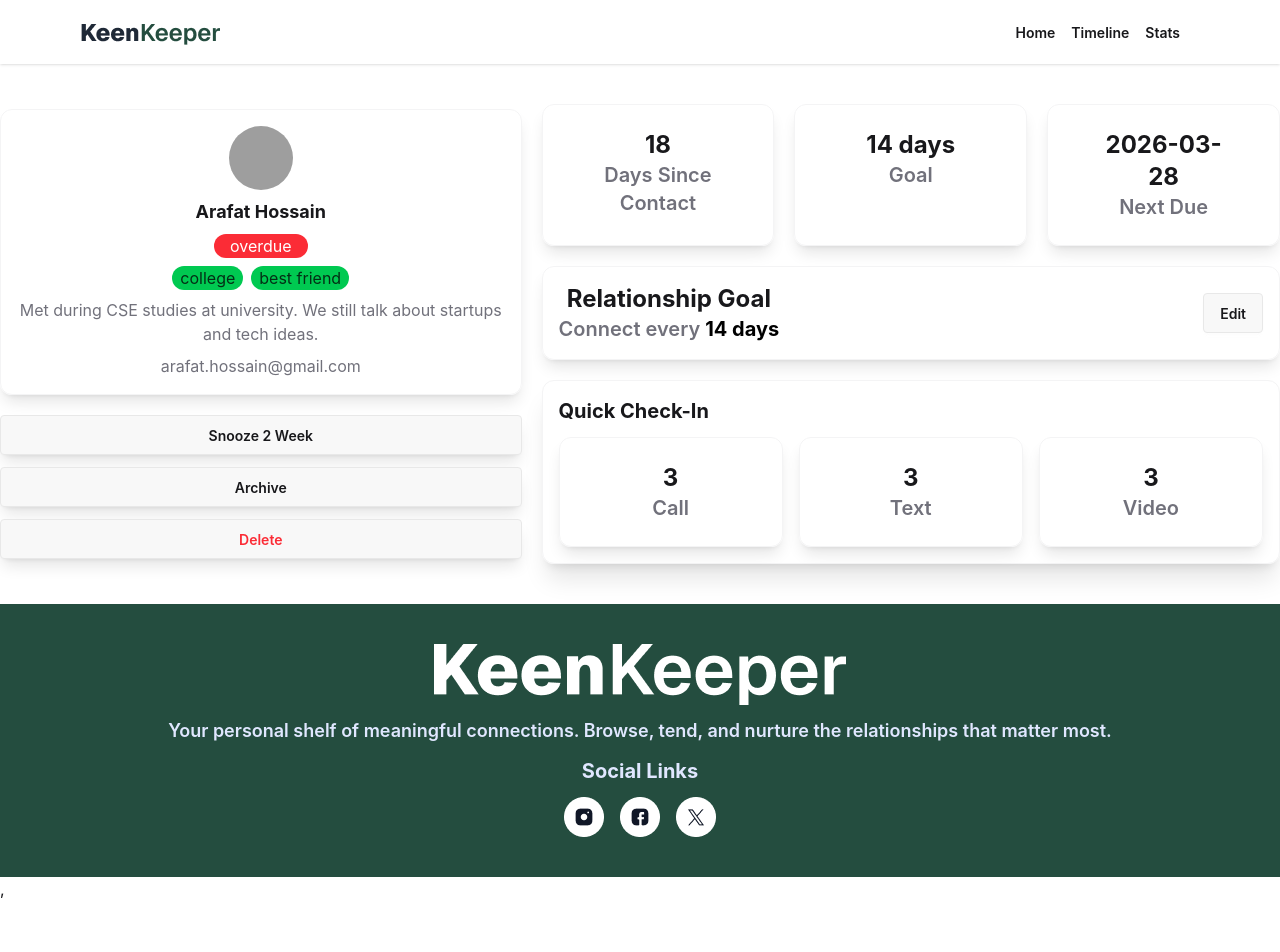
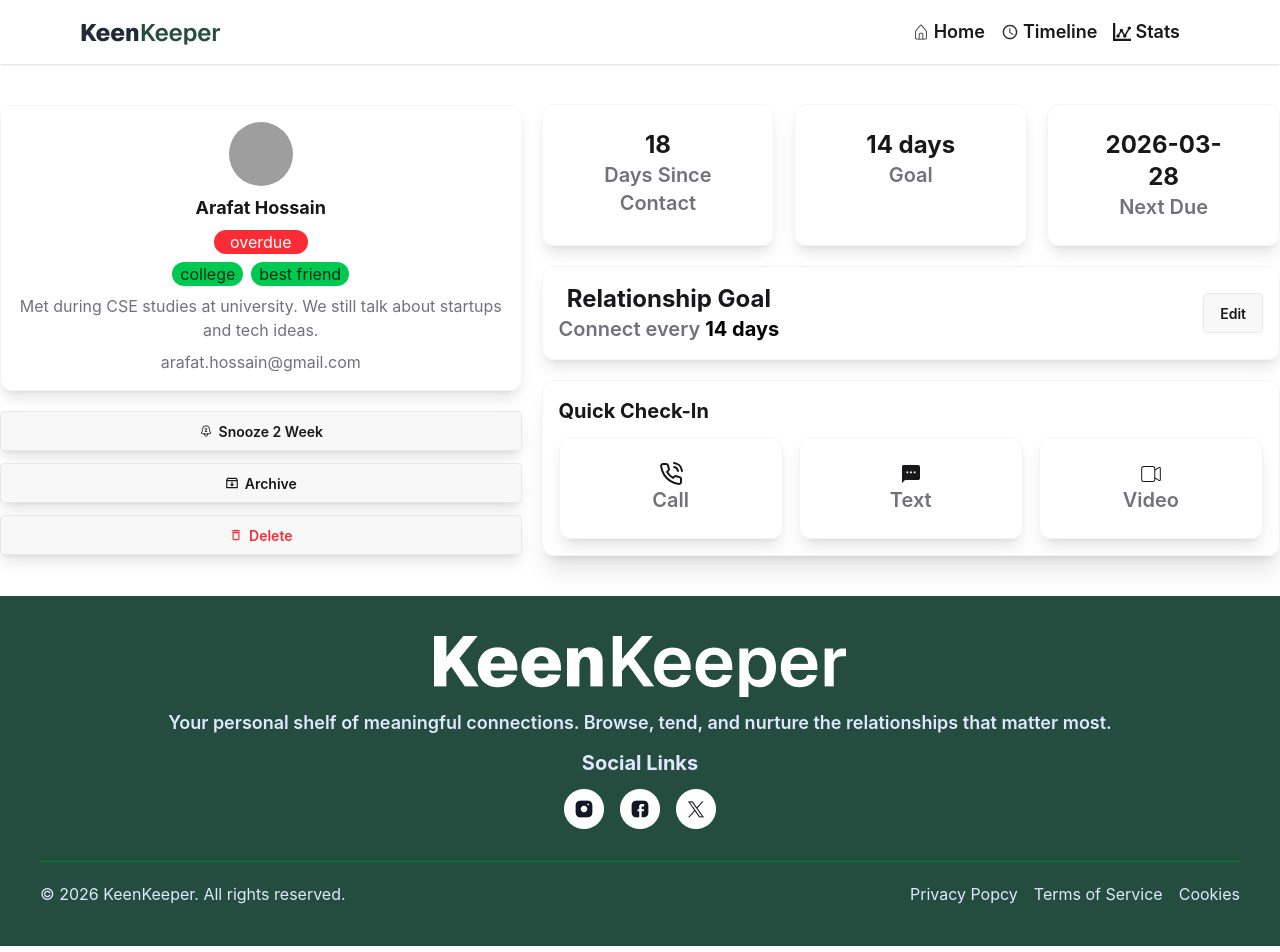
Before and after one commit to asrahat/keen-keeper-a7, a React (Vite) app: page /friends/1 in a window 1280 px wide. Shown: the top 952 px of the page. Before the commit the page ends 901 px from the top, so only its background shows below. Built offline with nearby package versions, Linux system fonts and the light colour scheme; grey boxes are pictures that could not be loaded.

Commit message:
icons added

```diff
--- a/package.json
+++ b/package.json
@@ -13,7 +13,9 @@
     "@tailwindcss/vite": "^4.2.2",
     "react": "^19.2.4",
     "react-dom": "^19.2.4",
+    "react-icons": "^5.6.0",
     "react-router": "^7.14.1",
+    "react-toastify": "^11.0.5",
     "recharts": "^3.8.1",
     "tailwindcss": "^4.2.2"
   },
--- a/src/components/shared/Footer.jsx
+++ b/src/components/shared/Footer.jsx
@@ -7,27 +7,37 @@ import { Link } from "react-router";
 const Footer = () => {
   return (
     <footer className="bg-[#244d3f] flex flex-col justify-center items-center text-primary-content p-10 space-y-3">
+      <img src={logoImg} alt="" />
+      <p className="text-lg font-semibold">
+        Your personal shelf of meaningful connections. Browse, tend, and nurture
+        the relationships that matter most.
+      </p>
 
-        <img src={logoImg} alt="" />
-        <p className="text-lg font-semibold">
-          Your personal shelf of meaningful connections. Browse, tend, and
-          nurture the relationships that matter most.
-        </p>
-
-      <nav className="flex flex-col items-center space-y-3">
+      <nav className="flex flex-col items-center space-y-3 ">
         <h2 className="text-xl font-bold">Social Links</h2>
         <div className="grid grid-flow-col gap-4">
-          <Link to='/'>
+          <Link to="/">
             <img src={instaImg} alt="" />
           </Link>
-          <Link to='/'>
+          <Link to="/">
             <img src={facebookImg} alt="" />
           </Link>
-          <Link to='/'>
+          <Link to="/">
             <img src={XImg} alt="" />
           </Link>
         </div>
       </nav>
+
+      <div className="flex justify-between items-center mt-5 pt-5 border-t border-green-700 w-full">
+        <div>
+          <h2>© 2026 KeenKeeper. All rights reserved.</h2>
+        </div>
+        <div className="flex gap-4">
+          <a>Privacy Popcy</a>
+          <a>Terms of Service</a>
+          <a>Cookies</a>
+        </div>
+      </div>
     </footer>
   );
 };
--- a/src/components/shared/Navbar.jsx
+++ b/src/components/shared/Navbar.jsx
@@ -1,19 +1,25 @@
 import React from "react";
 import Navlinks from "./Navlinks";
 import logoImg from '../../assets/logo.png'
+import { CiHome } from "react-icons/ci";
+import { ImStatsDots } from "react-icons/im";
+import { IoMdTime } from "react-icons/io";
 const Navbar = () => {
     const navItems = [
     {
       path: "/",
       text: "Home",
+      icon:<CiHome />
     },
     {
       path: "/selectedFriends",
       text: "Timeline",
+      icon: <IoMdTime />
     },
     {
       path: "/stats",
       text: "Stats",
+      icon: <ImStatsDots />
     },
   ];
   return (
@@ -42,7 +48,8 @@ const Navbar = () => {
             className="menu menu-sm dropdown-content bg-base-100 rounded-box z-1 mt-3 w-52 p-2 shadow"
           >
              {navItems.map((item, index) => (
-            <Navlinks key={index} to={item.path}>
+            <Navlinks className='flex' key={index} to={item.path}>
+              {item.icon}
               {item.text}
             </Navlinks>
           ))}
@@ -53,7 +60,8 @@ const Navbar = () => {
       <div className="navbar-end hidden lg:flex">
         <ul className="menu menu-horizontal px-1">
           {navItems.map((item, index) => (
-            <Navlinks key={index} to={item.path}>
+            <Navlinks  className='flex items-center gap-1 text-lg'  key={index} to={item.path}>
+              {item.icon}
               {item.text}
             </Navlinks>
           ))}
--- a/src/homepage/Banner.jsx
+++ b/src/homepage/Banner.jsx
@@ -1,5 +1,6 @@
 import React from "react";
 import useFriends from "../hooks/useFriends";
+import { MdAdd } from "react-icons/md";
 
 const Banner = () => {
   const { friends } = useFriends();
@@ -18,7 +19,8 @@ const Banner = () => {
       </div>
 
       <button className="btn bg-[#244d3f] text-white border-zinc-300 mr-4">
-        Add to Friend
+       <MdAdd className="text-xl"/>
+ Add to Friend
       </button>
       </div>
 
--- a/src/layout/Root.jsx
+++ b/src/layout/Root.jsx
@@ -5,9 +5,11 @@ import Footer from '../components/shared/Footer';
 
 const Root = () => {
     return (
-        <div>
+        <div className='min-h-screen flex flex-col'>
             <Navbar></Navbar>
-            <Outlet></Outlet>
+            <div className='flex-1'>
+                <Outlet></Outlet>
+            </div>
             <Footer></Footer>
         </div>
     );
--- a/src/main.jsx
+++ b/src/main.jsx
@@ -11,6 +11,7 @@ import FriendDetails from "./pages/friendDetails/FriendDetails";
 import SelectFriends from "./pages/selectFriends/SelectFriends";
 import SelectFriendsProvider from "./context/selectFriendsProvider";
 import Stats from "./pages/stats/Stats";
+import { ToastContainer } from "react-toastify";
 const router = createBrowserRouter([
   {
     path: "/",
@@ -44,6 +45,7 @@ createRoot(document.getElementById("root")).render(
     <SelectFriendsProvider>
 
       <RouterProvider router={router} />,
+      <ToastContainer position="top-center" />
     </SelectFriendsProvider>
 
   </StrictMode>,
--- a/src/pages/friendDetails/FriendDetails.jsx
+++ b/src/pages/friendDetails/FriendDetails.jsx
@@ -2,6 +2,13 @@ import React, { useContext } from "react";
 import { useParams } from "react-router";
 import useFriends from "../../hooks/useFriends";
 import { SelectFriendsContext } from "../../context/selectFriendsProvider";
+import { HiOutlineBellSnooze } from "react-icons/hi2";
+import { RiInboxArchiveLine } from "react-icons/ri";
+import { MdDeleteOutline } from "react-icons/md";
+import { FiPhoneCall } from "react-icons/fi";
+import { IoMdText } from "react-icons/io";
+import { CiVideoOn } from "react-icons/ci";
+import { toast } from "react-toastify";
 
 const FriendDetails = () => {
   const { id } = useParams();
@@ -39,7 +46,7 @@ const FriendDetails = () => {
     };
 
     setSelectedFriends([...selectedFriends, newItem]);
-    alert(`${type} scheduled with ${isFriendExist.name}`);
+    toast.success(`${type} scheduled with ${isFriendExist.name}`);
   };
 
   return (
@@ -72,13 +79,16 @@ const FriendDetails = () => {
         </div>
         <div className=" flex flex-col items-center space-y-3">
           <button className="btn w-full backdrop-blur-lg shadow-lg hover:shadow-2xl hover:-translate-y-2 transition-all duration-300">
-            Snooze 2 Week
+           <HiOutlineBellSnooze />
+ Snooze 2 Week
           </button>
           <button className="btn w-full backdrop-blur-lg shadow-lg hover:shadow-2xl hover:-translate-y-2 transition-all duration-300">
-            Archive
+           <RiInboxArchiveLine />
+ Archive
           </button>
           <button className="btn w-full backdrop-blur-lg shadow-lg hover:shadow-2xl hover:-translate-y-2 transition-all duration-300 text-red-500">
-            Delete
+           <MdDeleteOutline />
+ Delete
           </button>
         </div>
       </div>
@@ -120,23 +130,25 @@ const FriendDetails = () => {
           <div className="grid md:grid-cols-2 lg:grid-cols-3 gap-4">
             <div
               onClick={() => handleSelectedFriends("Call")}
-              className="backdrop-blur-lg shadow-lg hover:shadow-2xl hover:-translate-y-2 transition-all duration-300 border border-zinc-100  px-12 py-6 text-center rounded-xl cursor-pointer"
+              className="flex flex-col items-center  backdrop-blur-lg shadow-lg hover:shadow-2xl hover:-translate-y-2 transition-all duration-300 border border-zinc-100  px-12 py-6 text-center rounded-xl cursor-pointer"
             >
-              <h2 className="text-2xl font-bold">3</h2>
+              <h2 className="text-2xl font-bold"><FiPhoneCall /></h2>
               <p className="text-xl font-semibold text-zinc-500">Call</p>
             </div>
             <div
               onClick={() => handleSelectedFriends("Text")}
-              className="backdrop-blur-lg shadow-lg hover:shadow-2xl hover:-translate-y-2 transition-all duration-300 border border-zinc-100  px-12 py-6 text-center rounded-xl cursor-pointer"
+              className="flex flex-col items-center  backdrop-blur-lg shadow-lg hover:shadow-2xl hover:-translate-y-2 transition-all duration-300 border border-zinc-100  px-12 py-6 text-center rounded-xl cursor-pointer"
             >
-              <h2 className="text-2xl font-bold">3</h2>
+              <h2 className="text-2xl font-bold"><IoMdText />
+</h2>
               <p className="text-xl font-semibold text-zinc-500">Text</p>
             </div>
             <div
               onClick={() => handleSelectedFriends("Video")}
-              className="backdrop-blur-lg shadow-lg hover:shadow-2xl hover:-translate-y-2 transition-all duration-300 border border-zinc-100  px-12 py-6 text-center rounded-xl cursor-pointer"
+              className="flex flex-col items-center backdrop-blur-lg shadow-lg hover:shadow-2xl hover:-translate-y-2 transition-all duration-300 border border-zinc-100  px-12 py-6 text-center rounded-xl cursor-pointer"
             >
-              <h2 className="text-2xl font-bold">3</h2>
+              <h2 className="text-2xl font-bold"><CiVideoOn />
+</h2>
               <p className="text-xl font-semibold text-zinc-500">Video</p>
             </div>
           </div>
--- a/src/pages/selectFriends/SelectFriends.jsx
+++ b/src/pages/selectFriends/SelectFriends.jsx
@@ -10,9 +10,7 @@ const SelectFriends = () => {
   console.log(setSelectedFriends, "selectedFriends");
   return (
     <div className="container mx-auto my-10">
-      {selectedFriends.length === 0 ? (
-        <div>
-          <div className="my-4">
+      <div className="my-4">
             <select className="select">
               <option value="all" disabled selected>Filter timeline</option>
               <option value="text">Text</option>
@@ -20,13 +18,14 @@ const SelectFriends = () => {
               <option value="Video">Video</option>
             </select>
           </div>
+      {selectedFriends.length === 0 ? (
+
           <div className="flex flex-col justify-center items-center space-y-4">
             <h2 className=" text-2xl font-bold">No data found!</h2>
             <Link to="/">
               <button className="btn bg-[#244d3f] text-white">Go Back</button>
             </Link>
           </div>
-        </div>
       ) : (
         selectedFriends.map((friend, idx) => (
           <div
```
Also changed, not shown: 1 other file (tests, documents, lock files or other folders).
